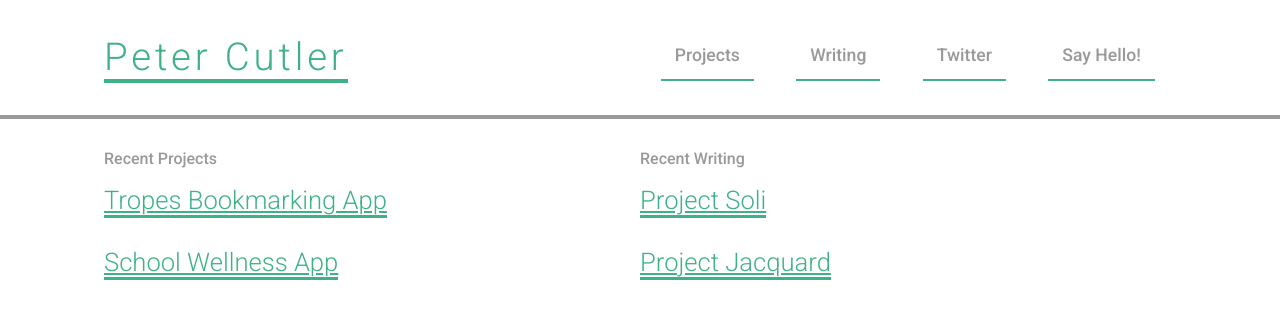
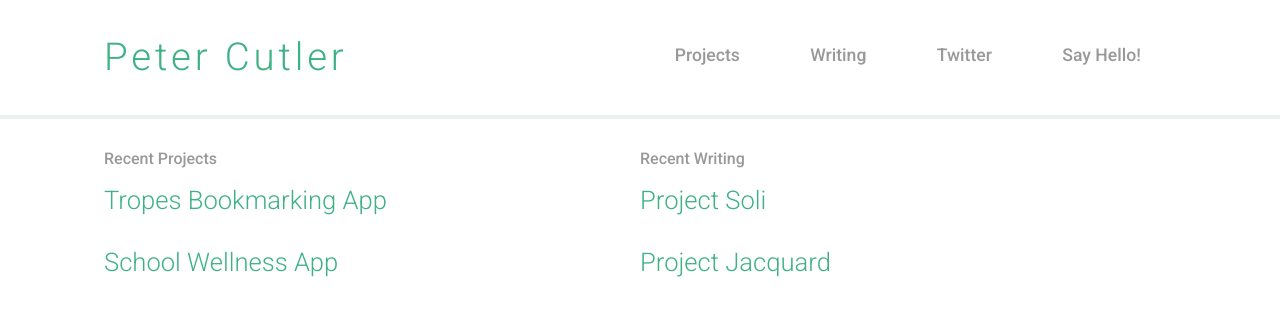
Before and after one commit to petergcutler/2015-portfolio, a Jekyll site: the page built from index.html, in a window 1280 px wide. Shown: the top 319 px of the page. Built offline with Jekyll 4.4.1, drawn with Linux system fonts in a browser that asks for light colours; nearby versions of some CDN libraries.

Commit message:
updates to sass structure and styles

```diff
--- a/_sass/partials/_base.scss
+++ b/_sass/partials/_base.scss
@@ -22,7 +22,8 @@ $base-line-height: 1.5;
 // -- brand colors
 $brand-green: #3eb286;
 $brand-red: #ff4f29;
-$brand-lightgray: #999;
+$brand-gray: #999;
+$brand-lightgray: #ecf0f1;
 
 // -- grayscales
 $text-color: #333;
@@ -44,12 +45,28 @@ body {
 
 a {
     color: $brand-green;
-    border-bottom: 0.125em solid #3eb286;
+    text-decoration: none;
 
     &:hover {
-        color: $brand-red;
+        text-decoration: underline;
     }
 }
+
+
+// add later
+
+// a {
+//     text-decoration: none;
+//     color: $brand-green;
+//     border-bottom: 0.125em solid $brand-green;
+//
+//     &:hover {
+//         text-decoration: none;
+//         color: $brand-red;
+//         border-bottom: 0.125em solid $brand-red;
+//     }
+// }
+
 
 /* -----------------------------------*/
 /* ---           HEADER            ---*/
@@ -89,7 +106,7 @@ a {
 .nav-block a {
   padding: .8em;
   margin: 0 1.2em;
-  color: $brand-lightgray;
+  color: $brand-gray;
   text-decoration: none;
   transition: color 400ms ease;
 }
@@ -134,7 +151,7 @@ a {
 .page-heading {
   font-size: 2em;
   font-weight: 300;
-  color: $brand-lightgray;
+  color: $brand-gray;
   margin: 1em 0;
   margin-bottom: 2em;
   line-height: 1.4em;
@@ -142,7 +159,7 @@ a {
 
 
 .heading {
-  color: $brand-lightgray;
+  color: $brand-gray;
   font-weight: 500;
   margin-bottom: 1em;
 }
@@ -168,7 +185,7 @@ a {
   text-decoration: none;
   font-family: 'roboto';
   font-size: 1.5em;
-  color: $brand-lightgray;
+  color: $brand-gray;
 }
 
 .project-title a {
```
Also changed, not shown: 13 other files.
